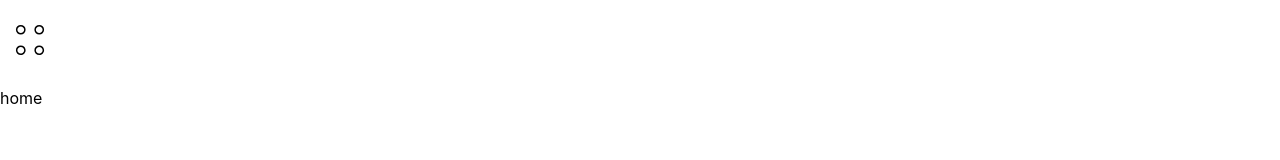
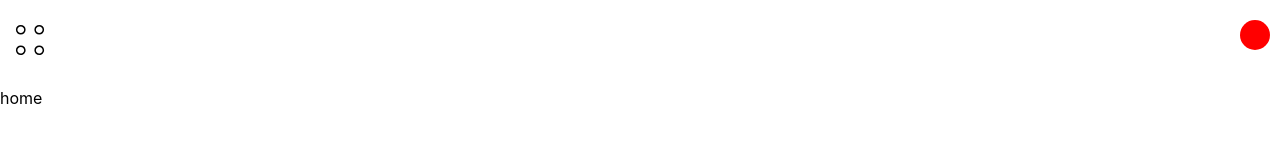
Before and after one commit to DihanVermeulen/CodeSpace-Storyful-Fullstack_application, a React (Vite) app in the folder Storyful-client/: page / in a window 1280 px wide. Shown: the top 160 px of the page. Built offline with nearby package versions, Linux system fonts and the light colour scheme.

Commit message:
Added placeholder for profile image

```diff
--- a/Storyful-client/src/components/layout/RootHeader/RootHeader.tsx
+++ b/Storyful-client/src/components/layout/RootHeader/RootHeader.tsx
@@ -21,6 +21,9 @@ const RootHeader = () => {
           />
         </svg>
       </div>
+      <div>
+        <div style={{width: 30, height: 30, backgroundColor: 'red', borderRadius: 100}}></div>
+      </div>
     </header>
   );
 };
```
